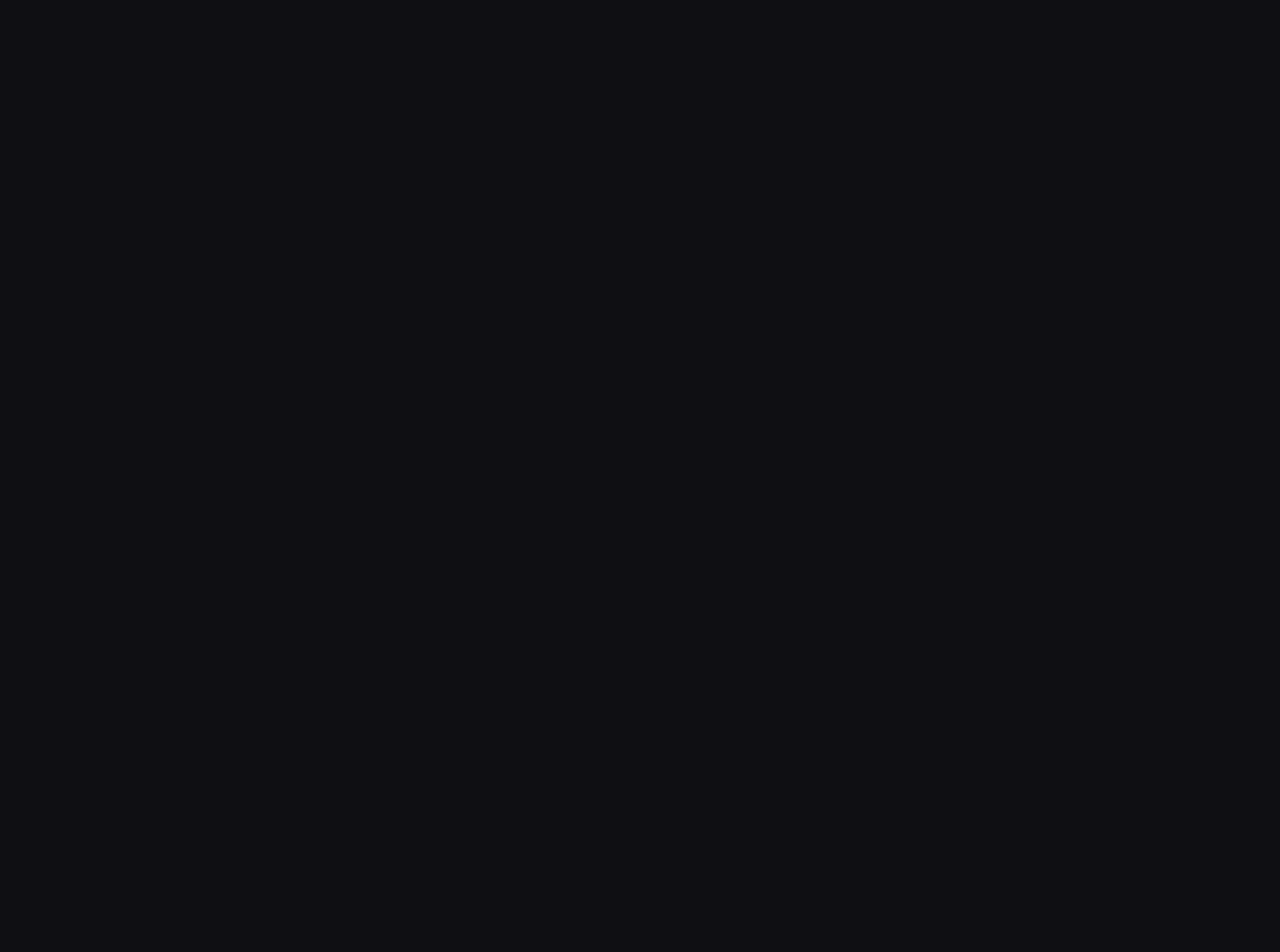
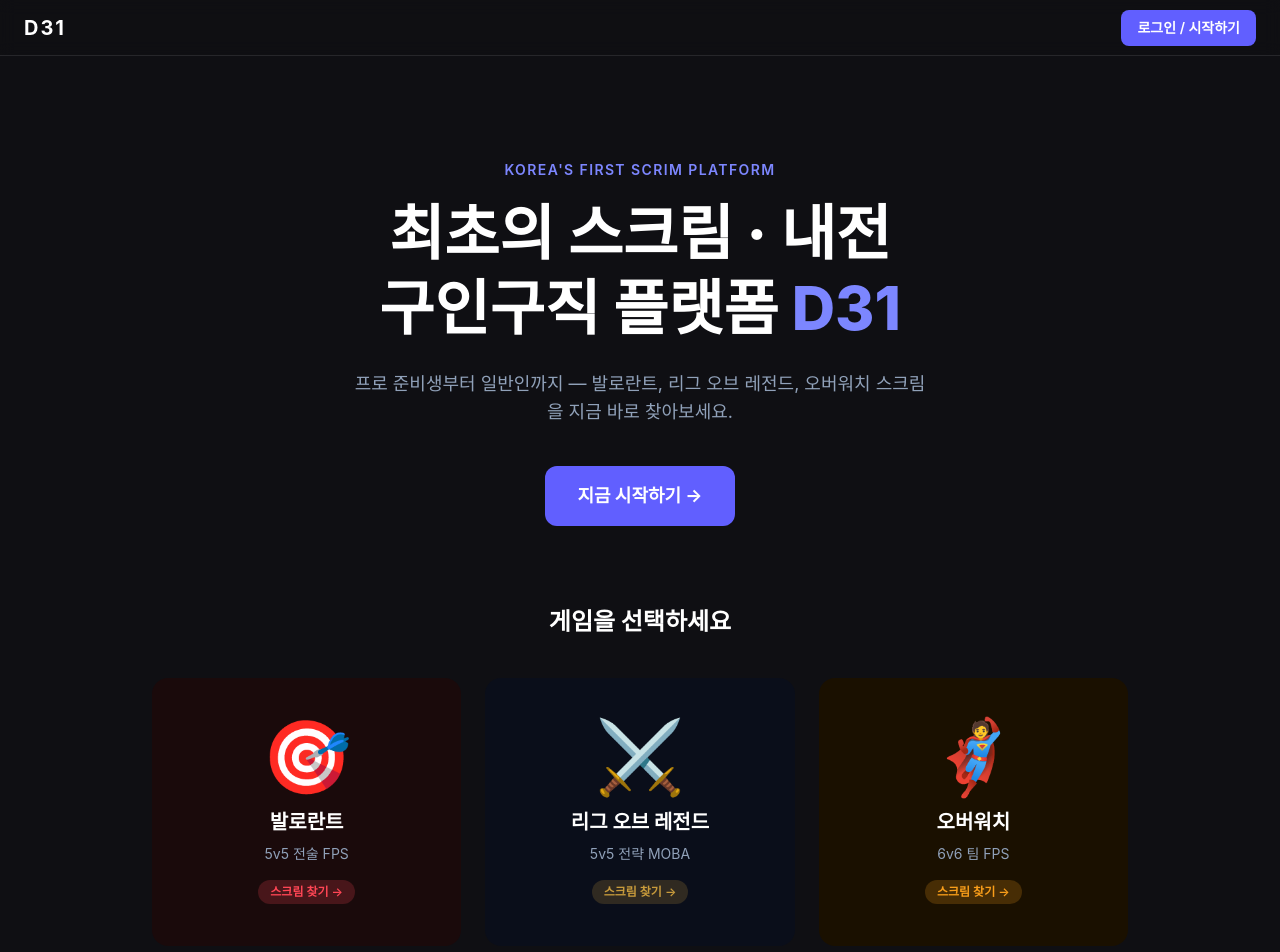
Before and after one commit to D31-Maxverstappen/scrim-platform, a Next.js app: page / in a window 1280 px wide. Before the commit this address had no page. Shown: the top 952 px of the page. Before the commit the page ends 800 px from the top, so only its background shows below. Built offline with nearby package versions, Linux system fonts and the light colour scheme.

Commit message:
feat: main landing page with game cards

```diff
--- a/src/app/page.tsx
+++ b/src/app/page.tsx
@@ -1,5 +1,115 @@
-import { redirect } from 'next/navigation'
+'use client'
 
-export default function Home() {
-  redirect('/login')
+const games = [
+  {
+    name: '발로란트',
+    color: '#ff4655',
+    glow: 'rgba(255,70,85,0.5)',
+    border: '#ff4655',
+    bg: '#1a0a0b',
+    emoji: '🎯',
+    desc: '5v5 전술 FPS',
+    href: '/scrims?game=valorant',
+  },
+  {
+    name: '리그 오브 레전드',
+    color: '#c89b3c',
+    glow: 'rgba(200,155,60,0.5)',
+    border: '#c89b3c',
+    bg: '#0a0e1a',
+    emoji: '⚔️',
+    desc: '5v5 전략 MOBA',
+    href: '/scrims?game=lol',
+  },
+  {
+    name: '오버워치',
+    color: '#f99e1a',
+    glow: 'rgba(249,158,26,0.5)',
+    border: '#f99e1a',
+    bg: '#1a1000',
+    emoji: '🦸',
+    desc: '6v6 팀 FPS',
+    href: '/scrims?game=overwatch',
+  },
+]
+
+export default function HomePage() {
+  return (
+    <div className="min-h-screen bg-[#0f0f13] flex flex-col">
+
+      {/* 네비바 */}
+      <nav className="fixed top-0 left-0 right-0 z-50 bg-[#0f0f13]/80 backdrop-blur border-b border-white/10 px-6 h-14 flex items-center justify-between">
+        <a href="/" className="text-white font-bold text-xl tracking-widest hover:text-indigo-400 transition">
+          D31
+        </a>
+        <a
+          href="/login"
+          className="bg-indigo-500 hover:bg-indigo-600 text-white text-sm font-semibold px-4 py-2 rounded-lg transition"
+        >
+          로그인 / 시작하기
+        </a>
+      </nav>
+
+      {/* 히어로 섹션 */}
+      <section className="flex flex-col items-center justify-center text-center px-6 pt-40 pb-20">
+        <p className="text-indigo-400 text-sm font-semibold tracking-widest uppercase mb-4">Korea&apos;s First Scrim Platform</p>
+        <h1 className="text-4xl md:text-6xl font-extrabold text-white leading-tight mb-6">
+          최초의 스크림 · 내전<br />구인구직 플랫폼
+          <span className="text-indigo-400"> D31</span>
+        </h1>
+        <p className="text-slate-400 text-lg max-w-xl mb-10">
+          프로 준비생부터 일반인까지 — 발로란트, 리그 오브 레전드, 오버워치 스크림을 지금 바로 찾아보세요.
+        </p>
+        <a
+          href="/login"
+          className="bg-indigo-500 hover:bg-indigo-600 text-white font-bold px-8 py-4 rounded-xl text-lg transition"
+        >
+          지금 시작하기 →
+        </a>
+      </section>
+
+      {/* 게임 선택 섹션 */}
+      <section className="px-6 pb-24 max-w-5xl mx-auto w-full">
+        <h2 className="text-center text-white font-bold text-2xl mb-10">게임을 선택하세요</h2>
+        <div className="grid grid-cols-1 md:grid-cols-3 gap-6">
+          {games.map((game) => (
+            <a
+              key={game.name}
+              href={game.href}
+              style={{
+                background: game.bg,
+                borderColor: 'transparent',
+              }}
+              className="group relative flex flex-col items-center justify-center rounded-2xl p-10 border-2 cursor-pointer transition-all duration-300 hover:scale-105"
+              onMouseEnter={(e) => {
+                const el = e.currentTarget
+                el.style.borderColor = game.border
+                el.style.boxShadow = `0 0 30px ${game.glow}`
+              }}
+              onMouseLeave={(e) => {
+                const el = e.currentTarget
+                el.style.borderColor = 'transparent'
+                el.style.boxShadow = 'none'
+              }}
+            >
+              <div className="text-7xl mb-4">{game.emoji}</div>
+              <h3 className="text-white font-bold text-xl mb-2">{game.name}</h3>
+              <p className="text-slate-400 text-sm">{game.desc}</p>
+              <span
+                className="mt-4 text-xs font-semibold px-3 py-1 rounded-full"
+                style={{ background: game.color + '33', color: game.color }}
+              >
+                스크림 찾기 →
+              </span>
+            </a>
+          ))}
+        </div>
+      </section>
+
+      {/* 푸터 */}
+      <footer className="border-t border-white/10 text-center text-slate-600 text-sm py-6">
+        © 2026 D31. All rights reserved.
+      </footer>
+    </div>
+  )
 }
```
